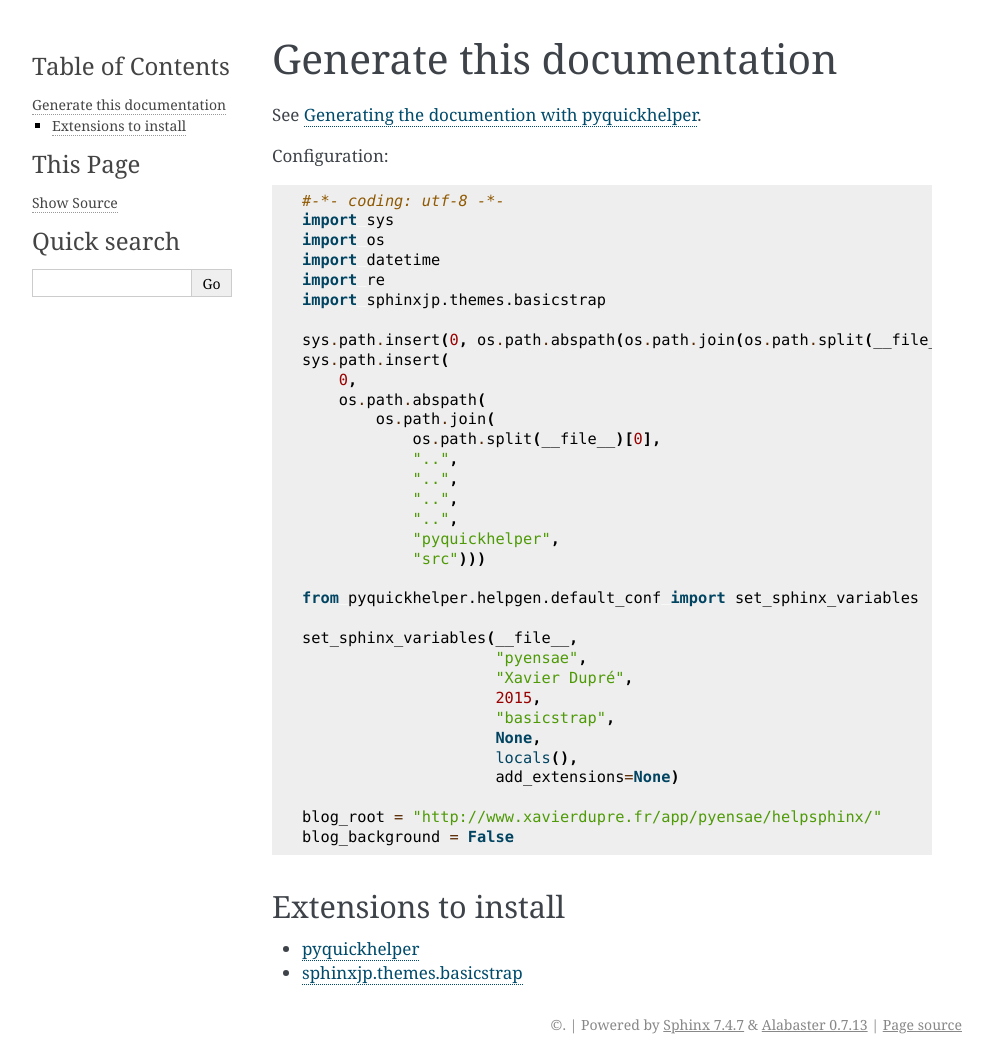
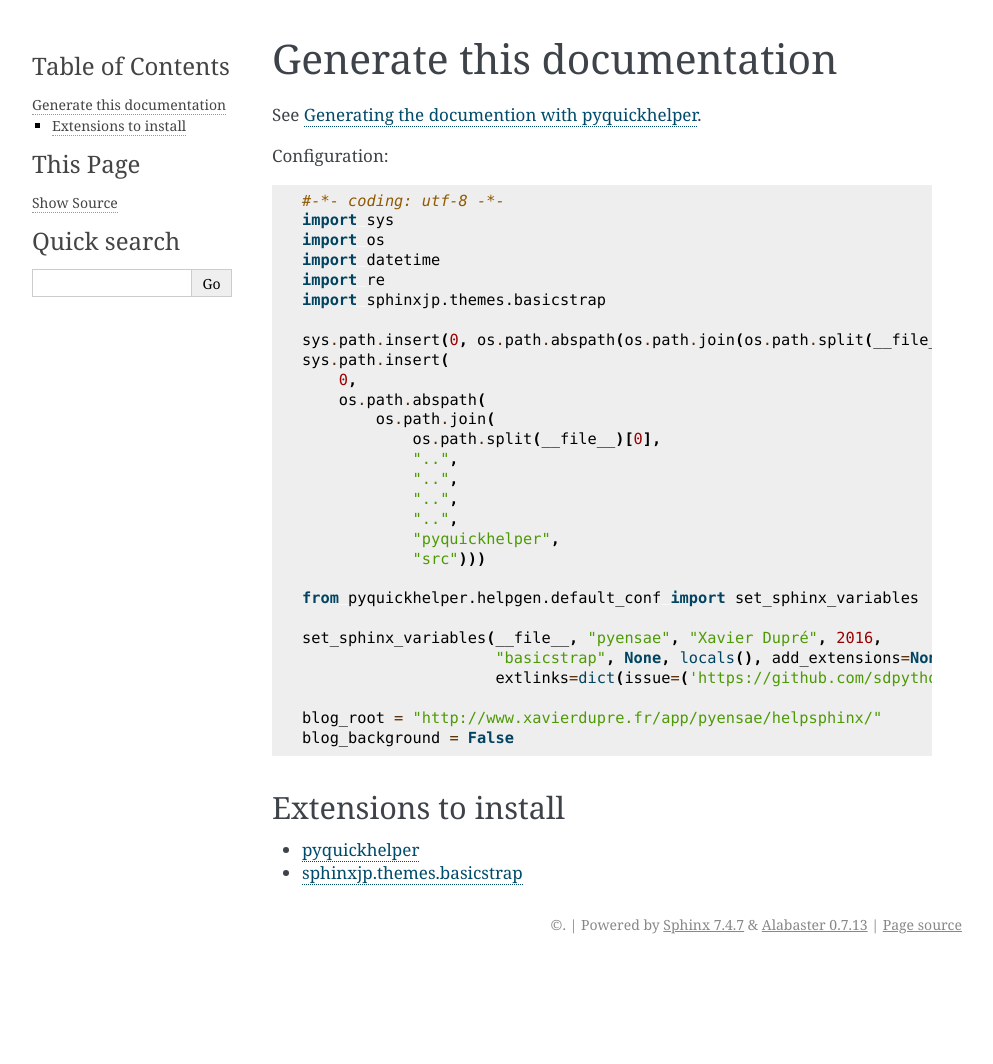
Before and after one commit to sdpython/pyensae, a Sphinx documentation site: the page built from _doc/sphinxdoc/source/generatedoc.rst, in a window 1280 px wide. Shown: the whole page, without its empty margins (148-1141 px from the left). Built offline with Sphinx 7.4.7, drawn with Linux system fonts in a browser that asks for light colours; pages that are not in the unit, such as notebooks, are missing from menus; after the commit the page ends 964 px from its top, so only the background shows below that.

Commit message:
documentation

```diff
--- a/_doc/sphinxdoc/source/conf.py
+++ b/_doc/sphinxdoc/source/conf.py
@@ -20,14 +20,9 @@
 
 from pyquickhelper.helpgen.default_conf import set_sphinx_variables
 
-set_sphinx_variables(__file__,
-                     "pyensae",
-                     "Xavier Dupré",
-                     2015,
-                     "basicstrap",
-                     None,
-                     locals(),
-                     add_extensions=None)
+set_sphinx_variables(__file__, "pyensae", "Xavier Dupré", 2016,
+                     "basicstrap", None, locals(), add_extensions=None,
+                     extlinks=dict(issue=('https://github.com/sdpython/pyensae/issues/%d', 'issue')))
 
 blog_root = "http://www.xavierdupre.fr/app/pyensae/helpsphinx/"
 blog_background = False
```
